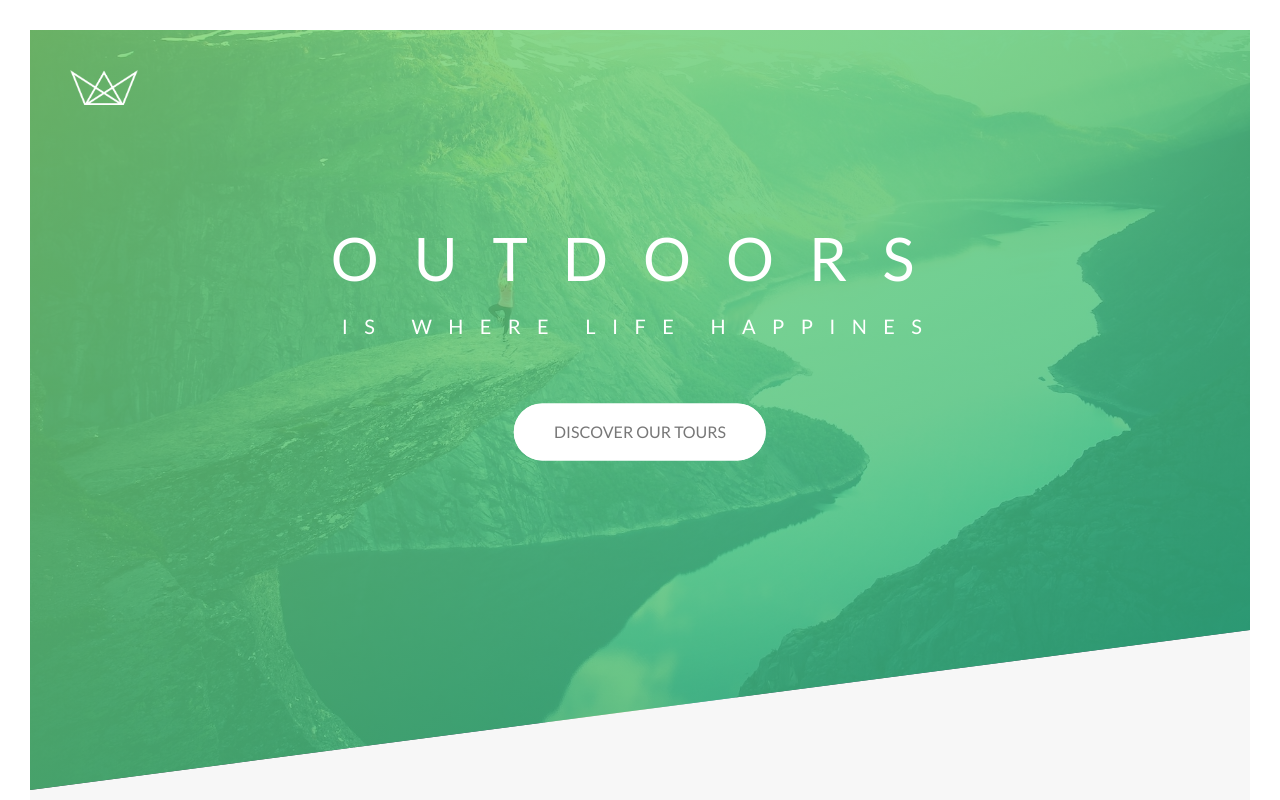
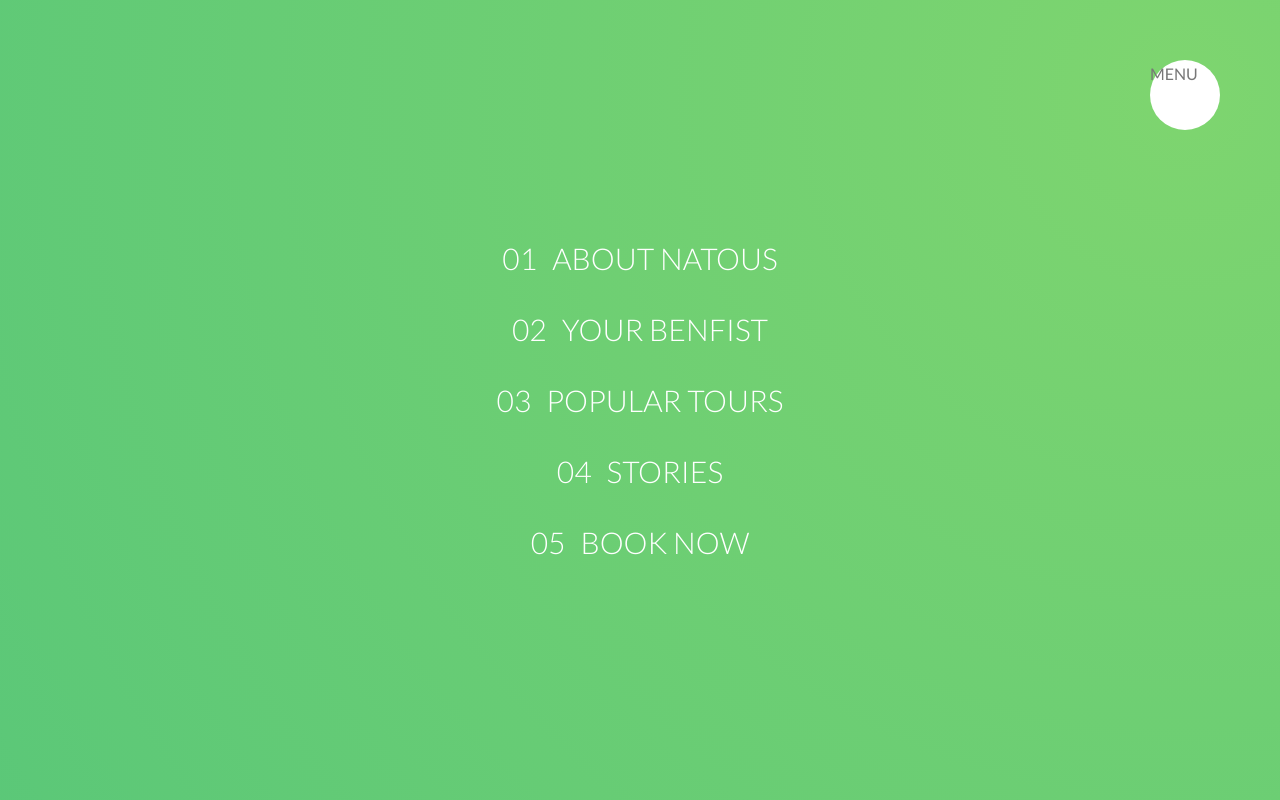
Before and after one commit to BOBKOVSERGEY/natoursuy, a website: page index.html in a window 1280 px wide. Shown: the top 800 px of the page. Drawn offline with Linux system fonts and the light colour scheme.

Commit message:
Построение навигации

```diff
--- a/index.html
+++ b/index.html
@@ -13,6 +13,22 @@
         <title>Natours | Exciting tours for adventurous people</title>
     </head>
     <body>
+        <div class="navigation">
+            <input type="checkbox" class="navigation__checkbox" id="navi-toggle">
+            <label for="navi-toggle" class="navigation__button">MENU</label>
+            <div class="navigation__background">
+                &nbsp;
+            </div>
+            <nav class="navigation__nav">
+                <ul class="navigation__list">
+                    <li class="navigation__item"><a href="#" class="navigation__link"><span>01</span>About Natous</a></li>
+                    <li class="navigation__item"><a href="#" class="navigation__link"><span>02</span>Your benfist</a></li>
+                    <li class="navigation__item"><a href="#" class="navigation__link"><span>03</span>Popular tours</a></li>
+                    <li class="navigation__item"><a href="#" class="navigation__link"><span>04</span>Stories</a></li>
+                    <li class="navigation__item"><a href="#" class="navigation__link"><span>05</span>Book now</a></li>
+                </ul>
+            </nav>
+        </div>
         <header class="header">
             <div class="header__logo-box">
                 <img src="img/logo-white.png" alt="Logo Natours" class="header__logo">
--- /dev/null
+++ b/sass/layout/_navigation.scss
@@ -0,0 +1,81 @@
+.navigation {
+
+  &__checkbox {
+    display: none;
+  }
+
+  &__button {
+    background-color: $color-white;
+    height: 7rem;
+    width: 7rem;
+    position: fixed;
+    top: 6rem;
+    right: 6rem;
+    border-radius: 50%;
+    z-index: 2000;
+
+  }
+
+  &__background {
+    height: 6rem;
+    width: 6rem;
+    position: fixed;
+    top: 6.5rem;
+    right: 6.5rem;
+    border-radius: 50%;
+    //background-image: linear-gradient($color-primary-light, $color-primary-dark);
+    background-image: radial-gradient($color-primary-light, $color-primary-dark);
+    z-index: 1000;
+
+    transform: scale(80);
+  }
+
+  &__nav {
+    height: 100vh;
+    width: 100%;
+    position: fixed;
+    top: 0;
+    right: 0;
+    z-index: 1500;
+  }
+
+  &__list {
+    position: absolute;
+    top: 50%;
+    left: 50%;
+    transform: translate(-50%, -50%);
+    list-style: none;
+    text-align: center;
+  }
+
+  &__item {
+    margin: 1rem;
+  }
+
+  &__link {
+    &:link,
+    &:visited {
+      display: inline-block;
+      font-size: 3rem;
+      font-weight: 300;
+      padding: .5rem 2rem;
+      color: $color-white;
+      text-decoration: none;
+      text-transform: uppercase;
+      background-image: linear-gradient(120deg, transparent 0%, transparent 50%, $color-white 50%);
+      background-size: 220%;
+      transition: all .4s;
+      & span {
+        margin-right: 1.5rem;
+        display: inline-block;
+      }
+    }
+
+    &:hover,
+    &:active {
+      background-position: 100%;
+      color: $color-primary;
+      transform: translateX(1rem);
+    }
+  }
+}
--- a/sass/main.scss
+++ b/sass/main.scss
@@ -16,6 +16,7 @@
 @import "components/bg-video";
 @import "components/form";
 
+@import "layout/navigation";
 @import "layout/grid";
 @import "layout/header";
 @import "layout/footer";
```
Also changed, not shown: css/style.css.
